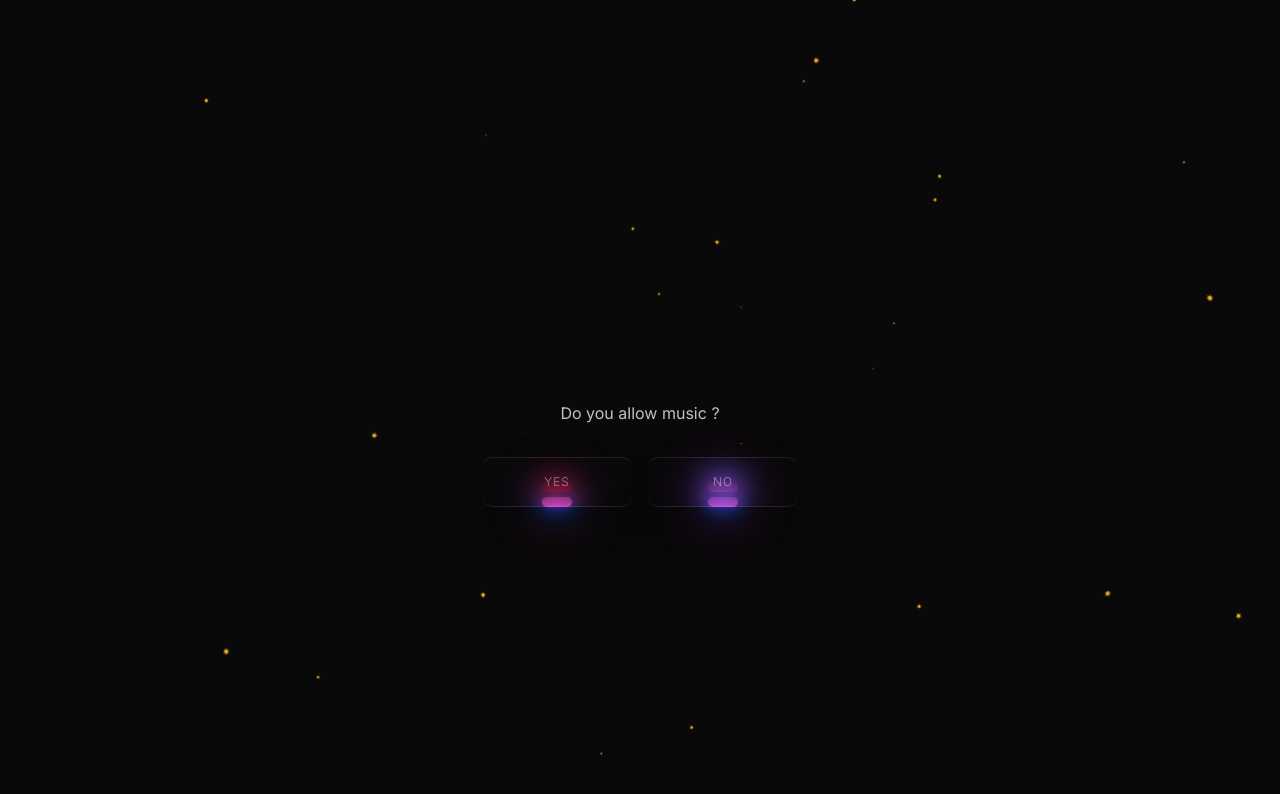
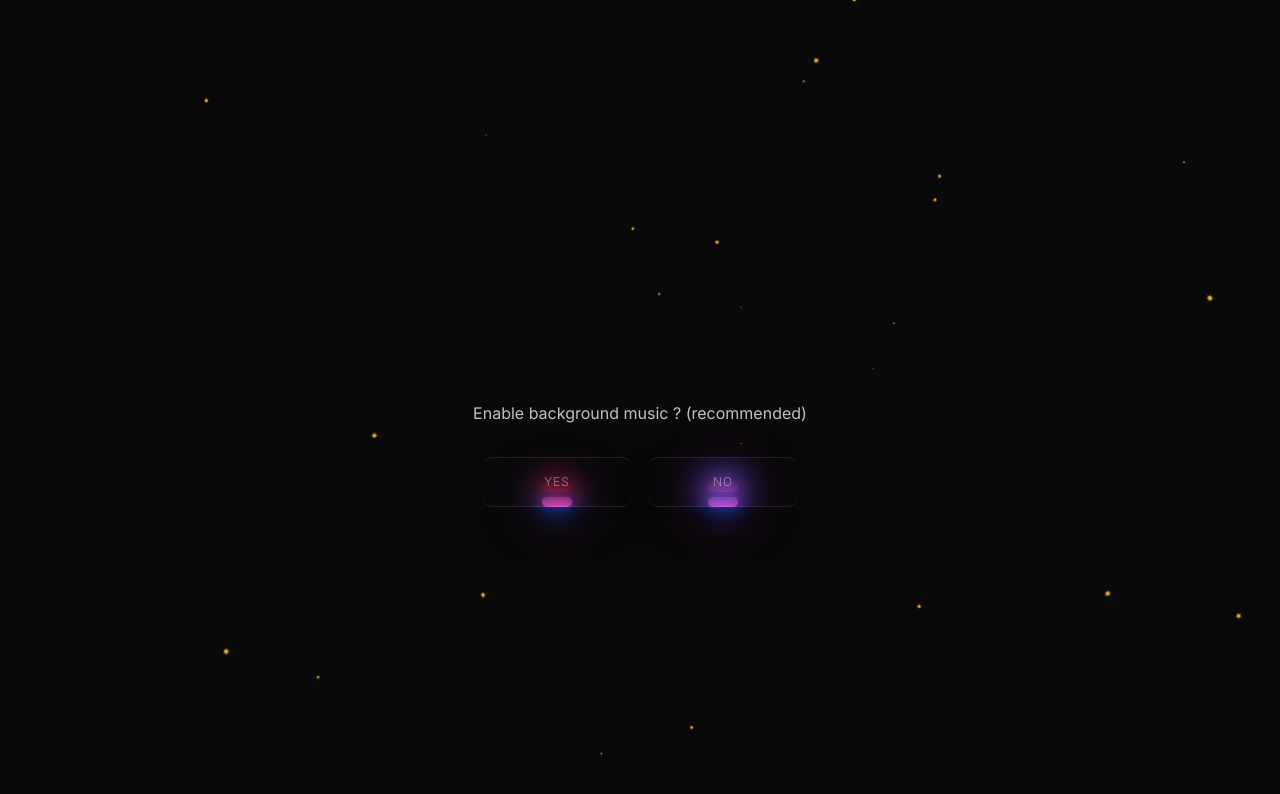
Before and after one commit to MaximePalmino/Lottie-Next.js-GSAP, a Next.js app: page / in a window 1280 px wide. Shown: the top 794 px of the page. Built offline with nearby package versions, Linux system fonts and the light colour scheme.

Commit message:
[ADD]fonts

```diff
--- a/app/page.tsx
+++ b/app/page.tsx
@@ -64,7 +64,7 @@ const Home = () => {
         (!isAnswered ? <div className={'flex justify-center items-end h-full w-full pb-5 fixed gap-4'}>
                     <div className='flex justify-around pt-32 h-full items-center gap-8  flex-col'>
                         <div className='flex flex-col justify-center items-center  gap-8 h-full '>
-                            <p className='opacity-75 text-white'>Do you allow music ?</p>
+                            <p className='opacity-75 text-white'>Enable background music ? (recommended)</p>
                             <div className='flex gap-4 '>
                                 <button className="btn" onClick={handleAcceptMusic}><a href="#">Yes</a>
                                 </button>
```
